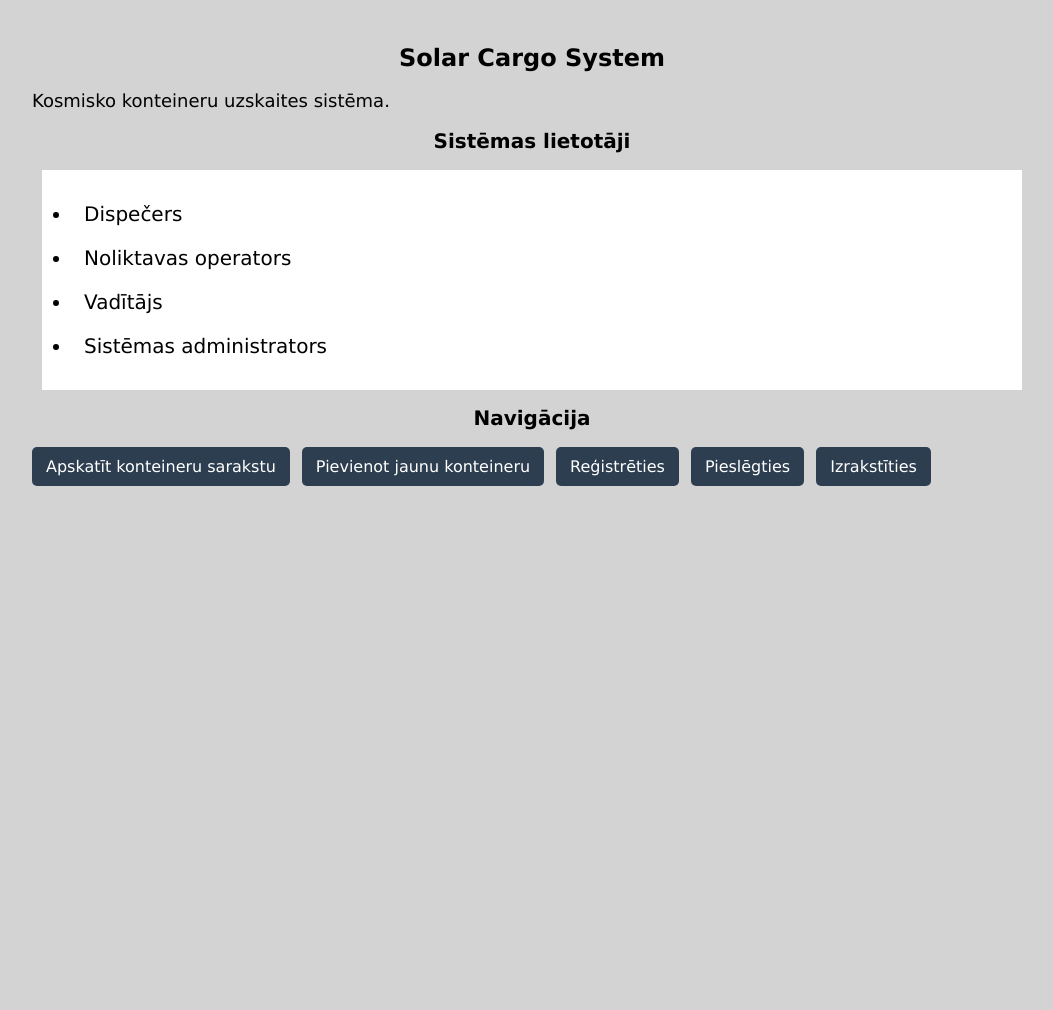
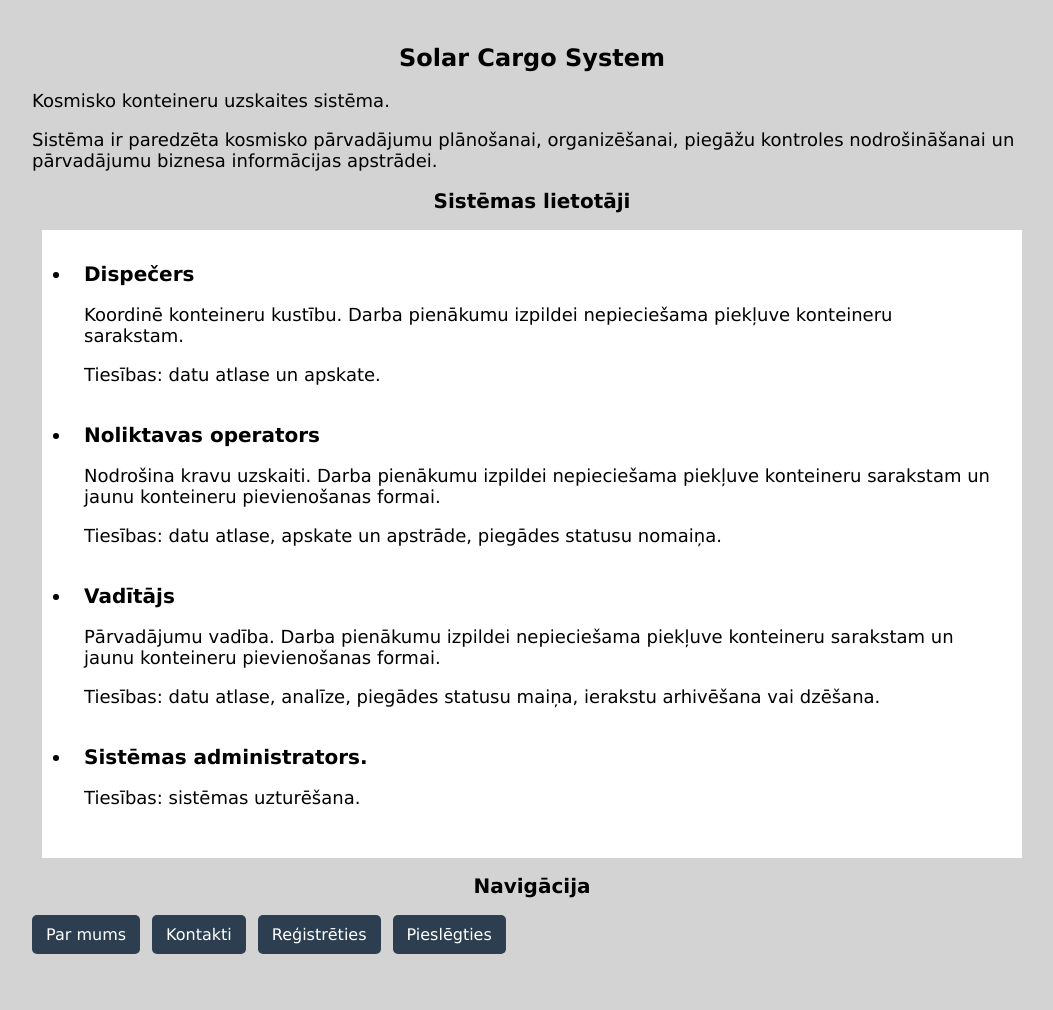
Before and after one commit to AivarsJ/Solar-Cargo-System, a PHP site: page / in a window 1280 px wide. Shown: the whole page, without its empty margins (108-1161 px from the left). Before the commit the page ends 486 px from the top, so only its background shows below. Run offline with PHP 8.4, Linux system fonts and the light colour scheme.

Commit message:
Veikta sistēmas galvenās lapas aprakstu un darbības loģikas uzlabošana. Noņemtas konteineru apskates pievienošanas funkcijas, noņemta poga Izrakstīties.

```diff
--- a/v2.0.0/index.php
+++ b/v2.0.0/index.php
@@ -10,22 +10,31 @@
 <main class="site-container">
     <h1>Solar Cargo System</h1>
     <p>Kosmisko konteineru uzskaites sistēma.</p>
+	<p>Sistēma ir paredzēta kosmisko pārvadājumu plānošanai, organizēšanai,
+	piegāžu kontroles nodrošināšanai un pārvadājumu biznesa informācijas apstrādei.</p>
 
     <h2>Sistēmas lietotāji</h2>
     <ul class="roles-list">
-        <li>Dispečers</li>
-        <li>Noliktavas operators</li>
-        <li>Vadītājs</li>
-		<li>Sistēmas administrators</li>
+        <li><strong>Dispečers</strong>
+			<p>Koordinē konteineru kustību. Darba pienākumu izpildei nepieciešama piekļuve konteineru sarakstam.</p>
+			<p>Tiesības: datu atlase un apskate.</p>
+		</li>
+        <li><strong>Noliktavas operators</strong>
+			<p>Nodrošina kravu uzskaiti. Darba pienākumu izpildei nepieciešama piekļuve konteineru sarakstam un jaunu konteineru pievienošanas formai.</p>
+			<p>Tiesības: datu atlase, apskate un apstrāde, piegādes statusu nomaiņa.</p></li>
+        <li><strong>Vadītājs</strong>
+			<p>Pārvadājumu vadība. Darba pienākumu izpildei nepieciešama piekļuve konteineru sarakstam un jaunu konteineru pievienošanas formai.</p>
+			<p>Tiesības: datu atlase, analīze, piegādes statusu maiņa, ierakstu arhivēšana vai dzēšana.</p></li>
+		<li><strong>Sistēmas administrators.</strong>
+			<p>Tiesības: sistēmas uzturēšana.</p></li>
     </ul>
 
     <h2>Navigācija</h2>
     <nav class="navigation" aria-label="Galvenā navigācija">
-        <a href="containers_list.php">Apskatīt konteineru sarakstu</a>
-        <a href="add-container.php">Pievienot jaunu konteineru</a>
+        <a href="about.php">Par mums</a>
+        <a href="contacts.php">Kontakti</a>
         <a href="db.php">Reģistrēties</a>
         <a href="login.php">Pieslēgties</a>
-        <a href="logout.php">Izrakstīties</a>
     </nav>
 </main>
 </body>
```
Also changed, not shown: v2.0.0/CHANGELOG.md, v2.0.0/README.md.
